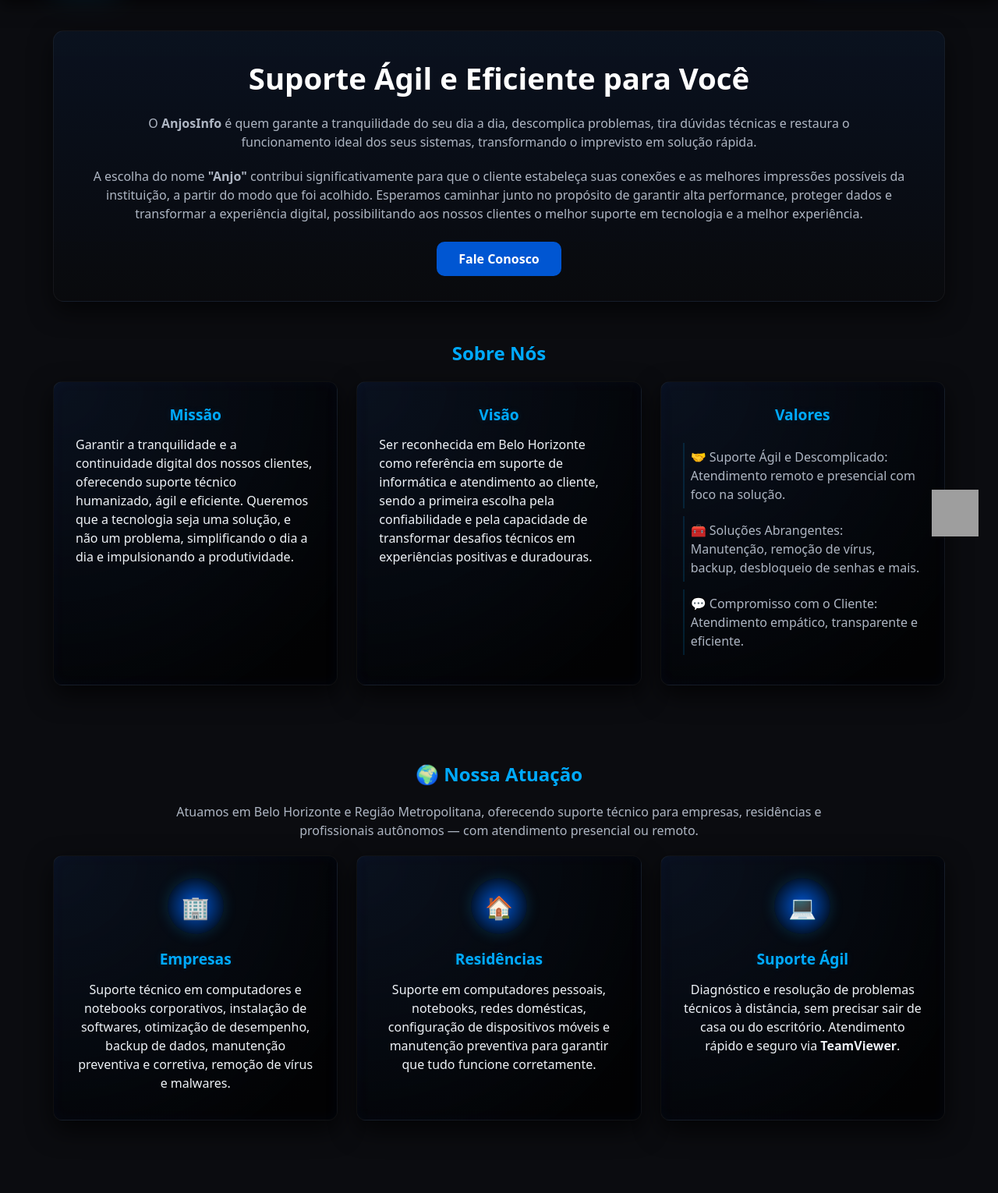
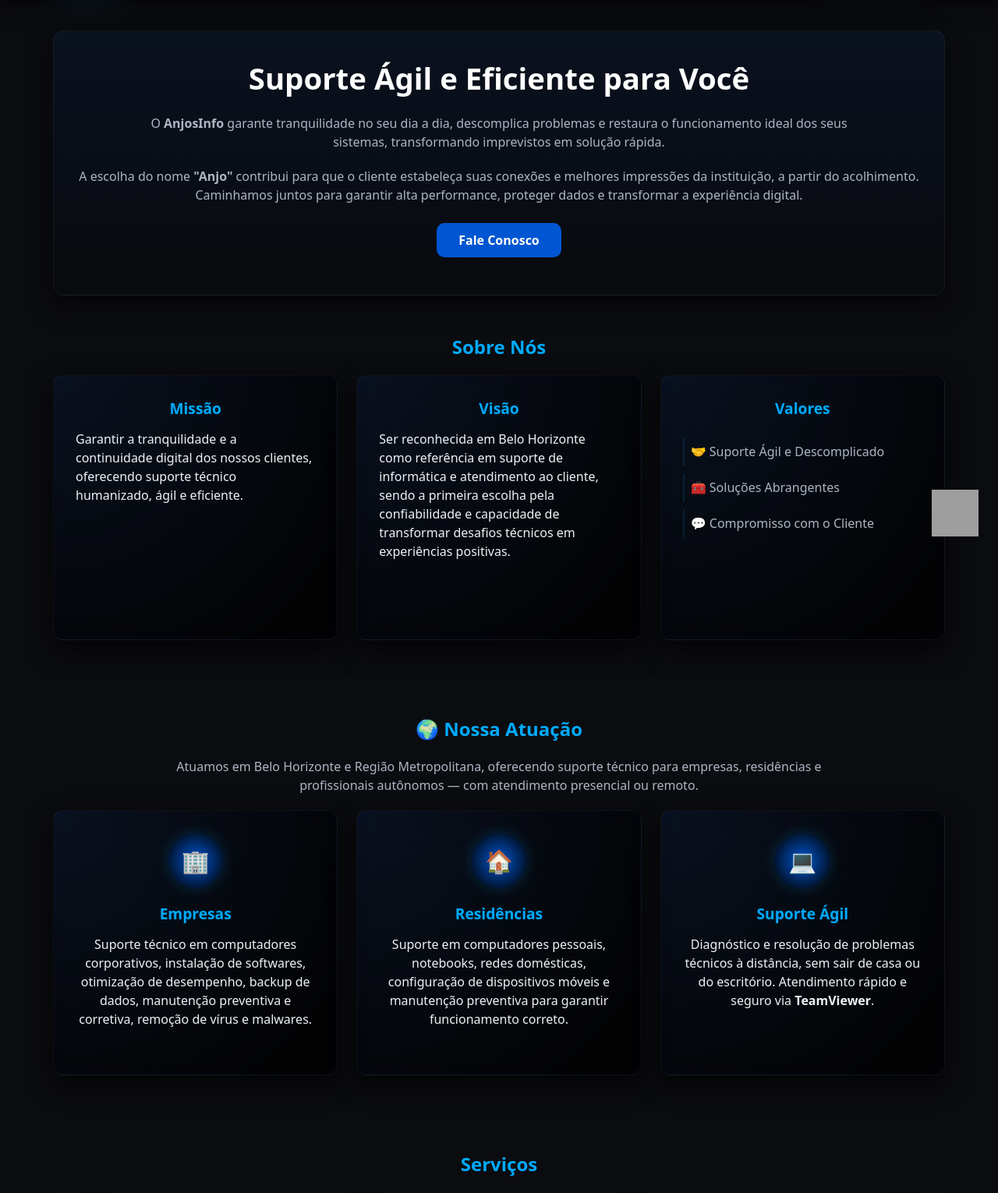
Before and after one commit to Anjosinfo/info-anjos-site, a Flask app: page / in a window 1280 px wide. Shown: the part 81-1611 px from the top of the page at 78% size. Run offline with Flask 3, Linux system fonts and the light colour scheme; grey boxes are pictures that could not be loaded.

Commit message:
Atualização no site

```diff
--- a/app.py
+++ b/app.py
@@ -1,10 +1,10 @@
-from flask import Flask, render_template, request, redirect, url_for, flash
+from flask import Flask, request, render_template, jsonify
 import sqlite3
 
 app = Flask(__name__)
 app.secret_key = 'secret123'
 
-# Inicializa banco de clientes
+# Criar banco
 def init_db():
     conn = sqlite3.connect('clientes.db')
     cursor = conn.cursor()
@@ -21,30 +21,38 @@ def init_db():
 
 init_db()
 
-# Página inicial
 @app.route('/')
 def index():
     return render_template('index.html')
 
 # Página de cadastro
-@app.route('/cadastrar-cliente', methods=['GET', 'POST'])
-def cadastrar_cliente():
-    if request.method == 'POST':
-        nome = request.form.get('nome')
-        telefone = request.form.get('telefone')
-        email = request.form.get('email')
-        if not nome or not telefone or not email:
-            flash("Preencha todos os campos!", "erro")
-            return redirect(url_for('cadastrar_cliente'))
-        conn = sqlite3.connect('clientes.db')
-        cursor = conn.cursor()
-        cursor.execute('INSERT INTO clientes (nome, telefone, email) VALUES (?, ?, ?)', (nome, telefone, email))
-        conn.commit()
-        conn.close()
-        flash(f"Cliente {nome} cadastrado com sucesso!", "sucesso")
-        return redirect(url_for('cadastrar_cliente'))
+@app.route('/cadastrar-cliente')
+def cadastrar_cliente_page():
     return render_template('cadastro.html')
 
-# Rodar app
+# Receber cadastro
+@app.route('/cadastrar', methods=['POST'])
+def cadastrar():
+    nome = request.form.get('nome')
+    telefone = request.form.get('telefone')
+    email = request.form.get('email')
+    if not nome or not telefone or not email:
+        return jsonify({"status":"erro","mensagem":"Preencha todos os campos"}), 400
+    conn = sqlite3.connect('clientes.db')
+    cursor = conn.cursor()
+    cursor.execute('INSERT INTO clientes (nome, telefone, email) VALUES (?, ?, ?)', (nome, telefone, email))
+    conn.commit()
+    conn.close()
+    return jsonify({"status":"sucesso","mensagem":f"Cliente {nome} cadastrado com sucesso!"})
+
+@app.route('/clientes', methods=['GET'])
+def listar_clientes():
+    conn = sqlite3.connect('clientes.db')
+    cursor = conn.cursor()
+    cursor.execute('SELECT * FROM clientes')
+    clientes = cursor.fetchall()
+    conn.close()
+    return jsonify(clientes)
+
 if __name__ == '__main__':
     app.run(debug=True)
--- a/templates/index.html
+++ b/templates/index.html
@@ -168,7 +168,6 @@
           <li><a href="/cadastrar-cliente">Cadastrar Cliente</a></li>
         </ul>
       </nav>
-
       <div class="nav-actions">
         <a class="btn-remote" href="#suporte-remoto" title="Suporte Remoto" rel="noopener">🎧 Suporte Remoto</a>
       </div>
@@ -182,10 +181,10 @@
         <div class="card">
           <h1>Suporte Ágil e Eficiente para Você</h1>
           <p class="lead">
-            O <strong>AnjosInfo</strong> é quem garante a tranquilidade do seu dia a dia, descomplica problemas, tira dúvidas técnicas e restaura o funcionamento ideal dos seus sistemas, transformando o imprevisto em solução rápida.
+            O <strong>AnjosInfo</strong> garante tranquilidade no seu dia a dia, descomplica problemas e restaura o funcionamento ideal dos seus sistemas, transformando imprevistos em solução rápida.
           </p>
           <p>
-            A escolha do nome <strong>"Anjo"</strong> contribui significativamente para que o cliente estabeleça suas conexões e as melhores impressões possíveis da instituição, a partir do modo que foi acolhido. Esperamos caminhar junto no propósito de garantir alta performance, proteger dados e transformar a experiência digital, possibilitando aos nossos clientes o melhor suporte em tecnologia e a melhor experiência.
+            A escolha do nome <strong>"Anjo"</strong> contribui para que o cliente estabeleça suas conexões e melhores impressões da instituição, a partir do acolhimento. Caminhamos juntos para garantir alta performance, proteger dados e transformar a experiência digital.
           </p>
           <div class="actions"><a class="btn-primary" href="#contato">Fale Conosco</a></div>
         </div>
@@ -198,18 +197,18 @@
       <div class="grid">
         <article class="card">
           <h3>Missão</h3>
-          <p>Garantir a tranquilidade e a continuidade digital dos nossos clientes, oferecendo suporte técnico humanizado, ágil e eficiente. Queremos que a tecnologia seja uma solução, e não um problema, simplificando o dia a dia e impulsionando a produtividade.</p>
+          <p>Garantir a tranquilidade e a continuidade digital dos nossos clientes, oferecendo suporte técnico humanizado, ágil e eficiente.</p>
         </article>
         <article class="card">
           <h3>Visão</h3>
-          <p>Ser reconhecida em Belo Horizonte como referência em suporte de informática e atendimento ao cliente, sendo a primeira escolha pela confiabilidade e pela capacidade de transformar desafios técnicos em experiências positivas e duradouras.</p>
+          <p>Ser reconhecida em Belo Horizonte como referência em suporte de informática e atendimento ao cliente, sendo a primeira escolha pela confiabilidade e capacidade de transformar desafios técnicos em experiências positivas.</p>
         </article>
         <article class="card">
           <h3>Valores</h3>
           <ul class="service-list">
-            <li>🤝 Suporte Ágil e Descomplicado: Atendimento remoto e presencial com foco na solução.</li>
-            <li>🧰 Soluções Abrangentes: Manutenção, remoção de vírus, backup, desbloqueio de senhas e mais.</li>
-            <li>💬 Compromisso com o Cliente: Atendimento empático, transparente e eficiente.</li>
+            <li>🤝 Suporte Ágil e Descomplicado</li>
+            <li>🧰 Soluções Abrangentes</li>
+            <li>💬 Compromisso com o Cliente</li>
           </ul>
         </article>
       </div>
@@ -223,17 +222,17 @@
         <div class="card" style="text-align:center">
           <div class="icon-circle">🏢</div>
           <h3>Empresas</h3>
-          <p>Suporte técnico em computadores e notebooks corporativos, instalação de softwares, otimização de desempenho, backup de dados, manutenção preventiva e corretiva, remoção de vírus e malwares.</p>
+          <p>Suporte técnico em computadores corporativos, instalação de softwares, otimização de desempenho, backup de dados, manutenção preventiva e corretiva, remoção de vírus e malwares.</p>
         </div>
         <div class="card" style="text-align:center">
           <div class="icon-circle">🏠</div>
           <h3>Residências</h3>
-          <p>Suporte em computadores pessoais, notebooks, redes domésticas, configuração de dispositivos móveis e manutenção preventiva para garantir que tudo funcione corretamente.</p>
+          <p>Suporte em computadores pessoais, notebooks, redes domésticas, configuração de dispositivos móveis e manutenção preventiva para garantir funcionamento correto.</p>
         </div>
         <div class="card" style="text-align:center">
           <div class="icon-circle">💻</div>
           <h3>Suporte Ágil</h3>
-          <p>Diagnóstico e resolução de problemas técnicos à distância, sem precisar sair de casa ou do escritório. Atendimento rápido e seguro via <strong>TeamViewer</strong>.</p>
+          <p>Diagnóstico e resolução de problemas técnicos à distância, sem sair de casa ou do escritório. Atendimento rápido e seguro via <strong>TeamViewer</strong>.</p>
         </div>
       </div>
     </section>
```
Lines whose indentation alone changed are shown as unchanged.
